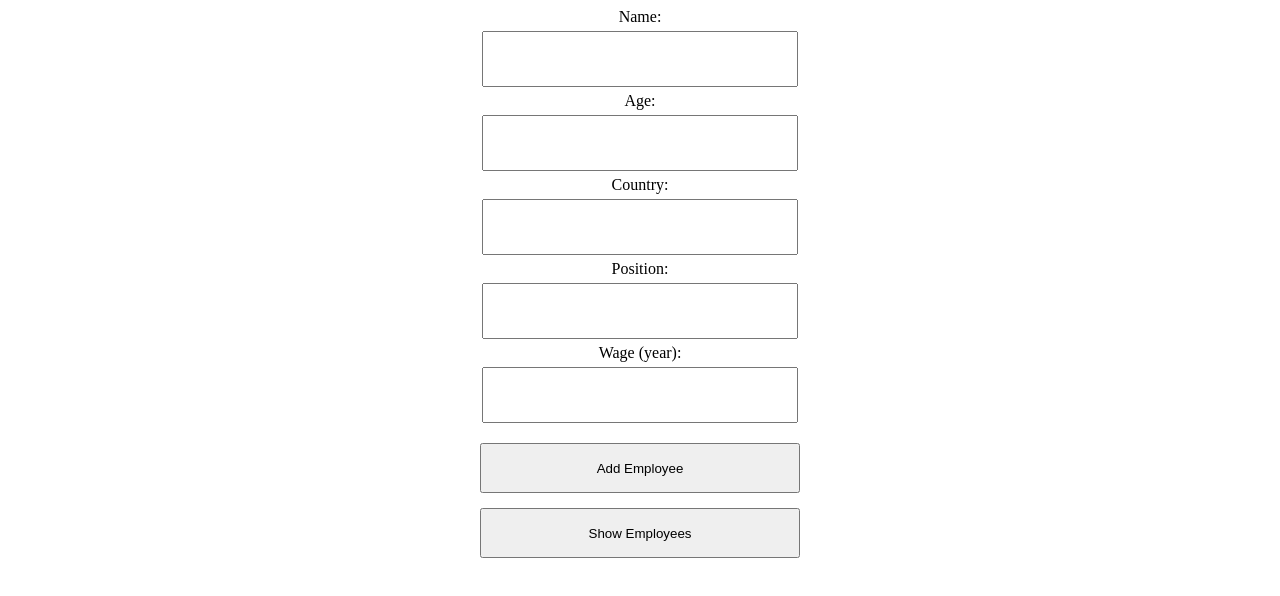
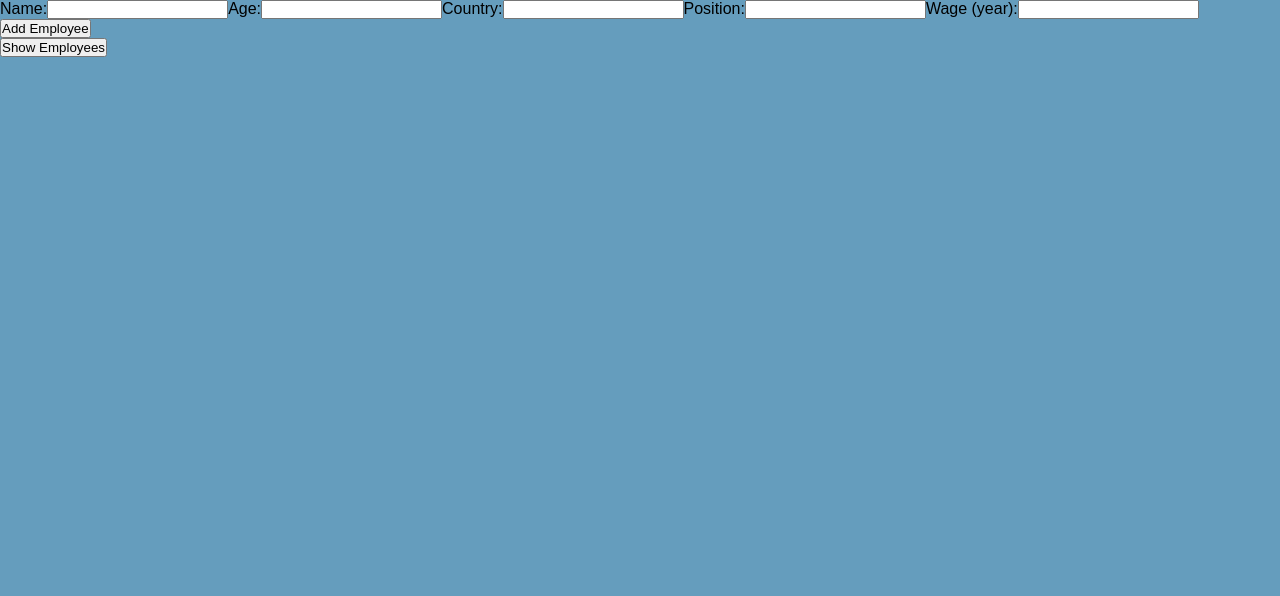
Before and after one commit to Asadbek-Dev/crud_mySql, a React (Create React App) app in the folder client/: page / in a window 1280 px wide. Shown: the top 596 px of the page. Built offline with nearby package versions, Linux system fonts and the light colour scheme; the HTML template or start-up script is replaced by a standard one.

Commit message:
changed UI

```diff
--- a/client/src/App.css
+++ b/client/src/App.css
@@ -4,50 +4,89 @@
   justify-content: center;
 }
 
-.information {
+*{
+  padding: 0;
+  margin: 0;
+  box-sizing: border-box;
+}
+*:not(i) {
+  font-family: "Poppins", sans-serif;
+}
+body{
+  background-color: #659dbd;
+}
+.container{
+  background-color: #ffffff;
+  width: 90vmin;
+  position: absolute;
+  transform: translate(-50%,-50%);
+  top: 50%;
+  left: 50%;
+  padding: 80px 50px;
+  border-radius: 10px;
+  box-shadow: 0 20px 40px rgba(38,33,61,0.2);
+}
+.search-box{
+  width: 100%;
   display: flex;
-  flex-direction: column;
-  width: 100%;
-  justify-content: center;
-  align-items: center;
-
-}
-input {
-  width: 300px;
-  height: 50px;
-  font-size: 20px;
-  padding-left: 10px;
-  margin: 5px;
+  justify-content: space-between;
 
 }
 
-button {
-  width: 320px;
-  height: 50px;
-  margin-top: 15px;
+.search-box input{
+  padding: 5px;
+  width: 70%;
+  border: none;
+  outline: none;
+  border-bottom: 3px solid #659dbd;
+  font-size: 16px;
+}
+.search-box button{
+  padding: 15px 0;
+  width: 25%;
+  background-color: #659dbd;
+  border: none;
+  outline: none;
+  color: #ffffff;
+  border-radius: 5px;
+}
+.result{
+  position: relative;
+}
+.result h3{
+  font-size: 30px;
+  color: #1f194c;
 }
 
-button:hover {
-  cursor: pointer;
+.result .word{
+  display: flex;
+  justify-content: space-between;
+  margin-top: 80px;
 }
+.result button{
+  background-color: transparent;
+  color: #659dbd;
+  border: none;
+  outline: none;
+  font-size: 18px;
+}
+.result .details{
+  display: flex;
+  gap: 10px;
+  color: #b3b6d4;
+  margin: 5px 0 20px 0;
+  font-size: 14px;
+  margin: 10px 0;
 
-.employees {
-  display: flex;
-  align-items: center;
-  flex-direction: column;
-  width: 100%;
 }
-
-.employee {
-  width: 700px;
-  height: auto;
-  border: 1px solid black;
-  margin: 10px;
-  display: flex;
-  padding: 10px;
-  font-family: 'Courier New', Courier, monospace;
+.word-meaning{
+  color: #575a7b;
 }
-
-.employee h3 {
-  margin: 20px;
+.word-example{
+  color: #575a7b;
+  font-style: italic;
+  border-left: 5px solid #659dbd;
+  padding-left: 20px;
+  margin-top: 30px;
+  margin-bottom: 20px;
 }
```
